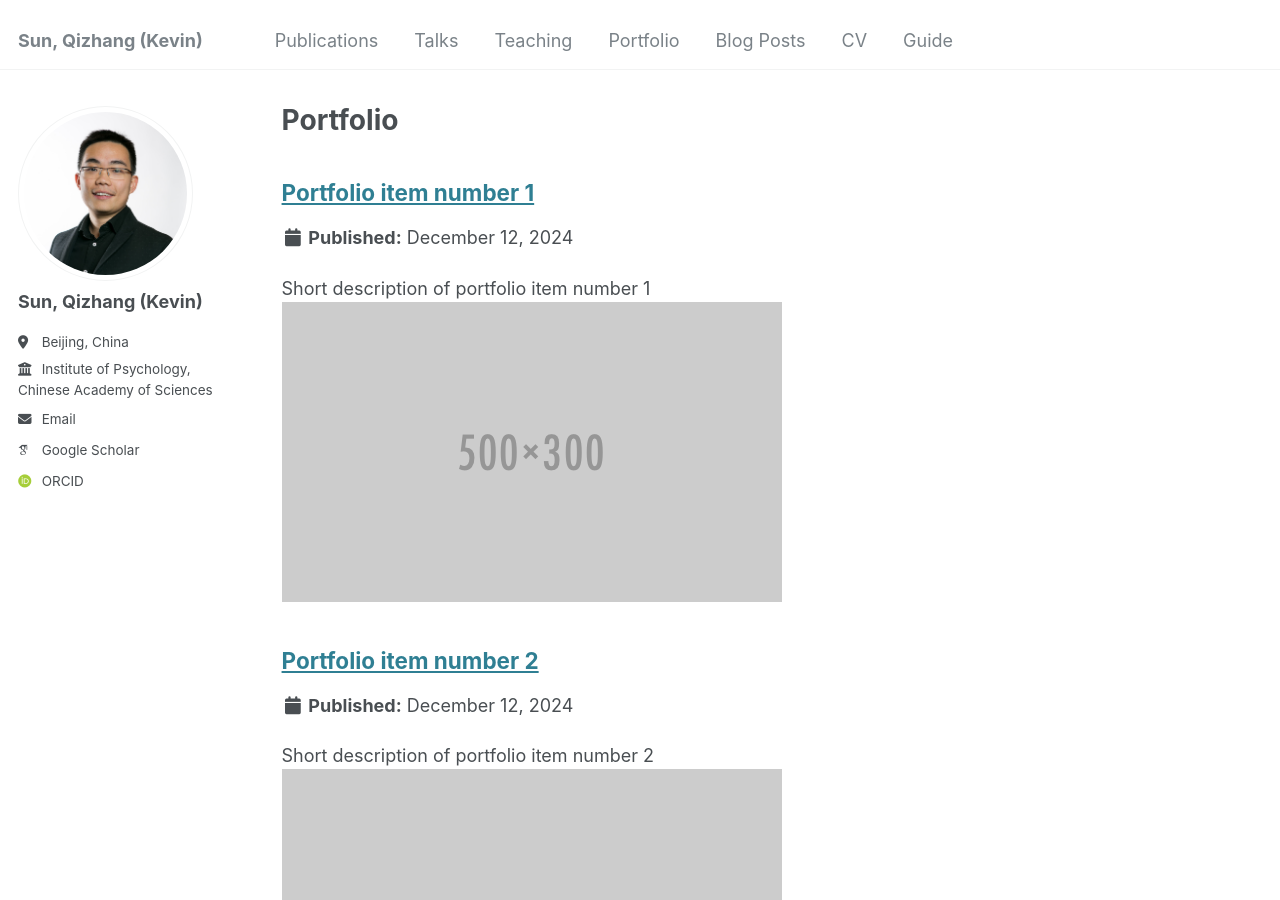
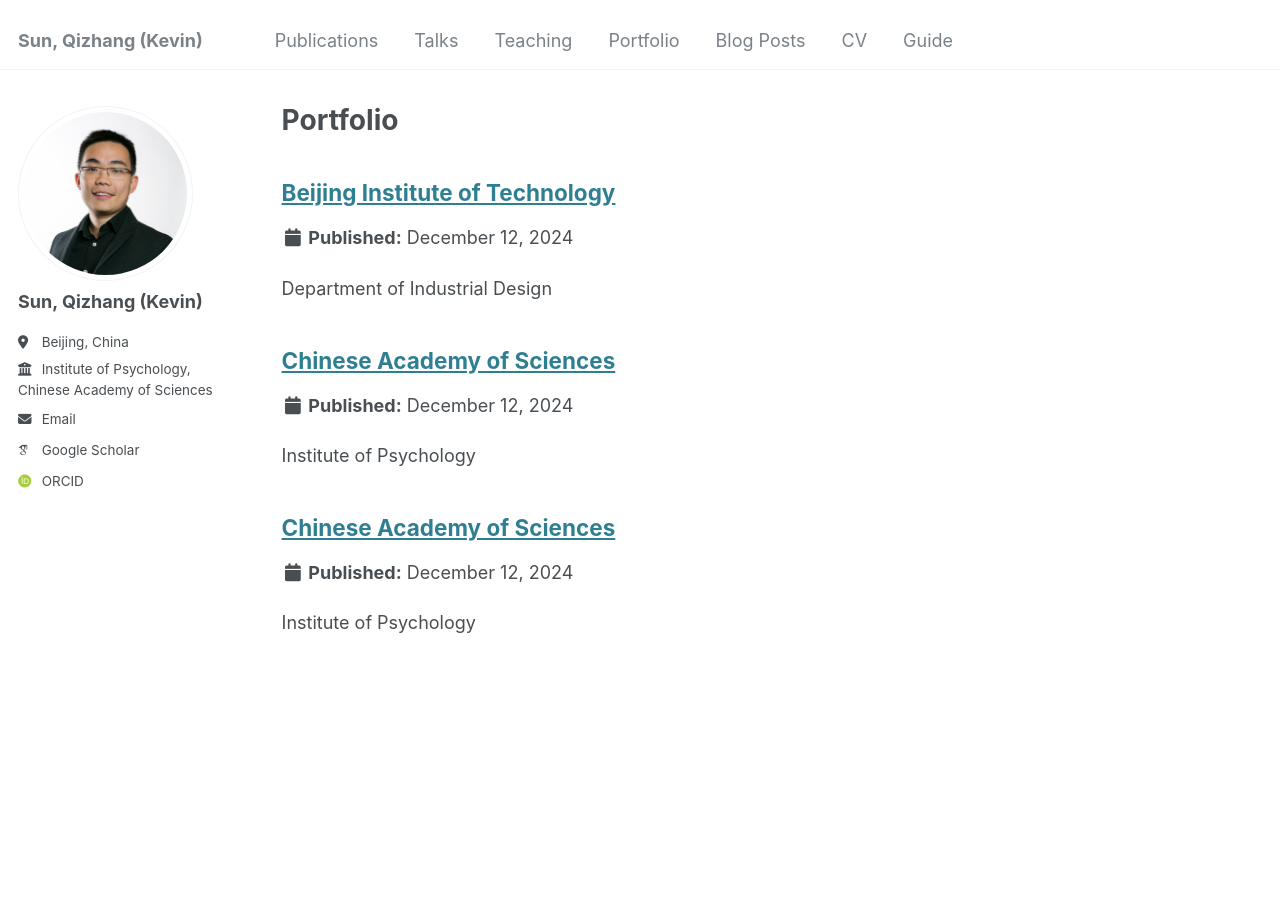
Before and after one commit to KevinSun2811/KevinSun2811.github.io, a Jekyll site: the page built from _pages/portfolio.html, in a window 1280 px wide and 900 px high. Built offline with Jekyll 4.4.1, drawn with Linux system fonts in a browser that asks for light colours; some web fonts are replaced.

Commit message:
work experience

```diff
--- /dev/null
+++ b/_portfolio/bit.md
@@ -0,0 +1,8 @@
+---
+title: "Beijing Institute of Technology"
+excerpt: "Department of Industrial Design"
+collection: portfolio
+---
+
+Associate Professor
+2021.05 - 2024.06
--- /dev/null
+++ b/_portfolio/cas.md
@@ -0,0 +1,8 @@
+---
+title: "Chinese Academy of Sciences"
+excerpt: "Institute of Psychology"
+collection: portfolio
+---
+
+Assistant Researcher
+2024.11 - now
--- a/_portfolio/portfolio-1.md
+++ /dev/null
@@ -1,7 +0,0 @@
----
-title: "Portfolio item number 1"
-excerpt: "Short description of portfolio item number 1<br/><img src='/images/500x300.png'>"
-collection: portfolio
----
-
-This is an item in your portfolio. It can be have images or nice text. If you name the file .md, it will be parsed as markdown. If you name the file .html, it will be parsed as HTML.
--- a/_portfolio/portfolio-2.html
+++ /dev/null
@@ -1,7 +0,0 @@
----
-title: "Portfolio item number 2"
-excerpt: "Short description of portfolio item number 2 <br/><img src='/images/500x300.png'>"
-collection: portfolio
----
-
-This is an item in your portfolio. It can be have images or nice text. If you name the file .md, it will be parsed as markdown. If you name the file .html, it will be parsed as HTML.
--- /dev/null
+++ b/_portfolio/tue.md
@@ -0,0 +1,11 @@
+---
+title: "Chinese Academy of Sciences"
+excerpt: "Institute of Psychology"
+collection: portfolio
+---
+
+Post-doctoral Researcher
+2017.05 - now
+
+University Researcher
+2017.05 - 2020.05
```
Also changed, not shown: _pages/about.md (+1 -8 lines).
